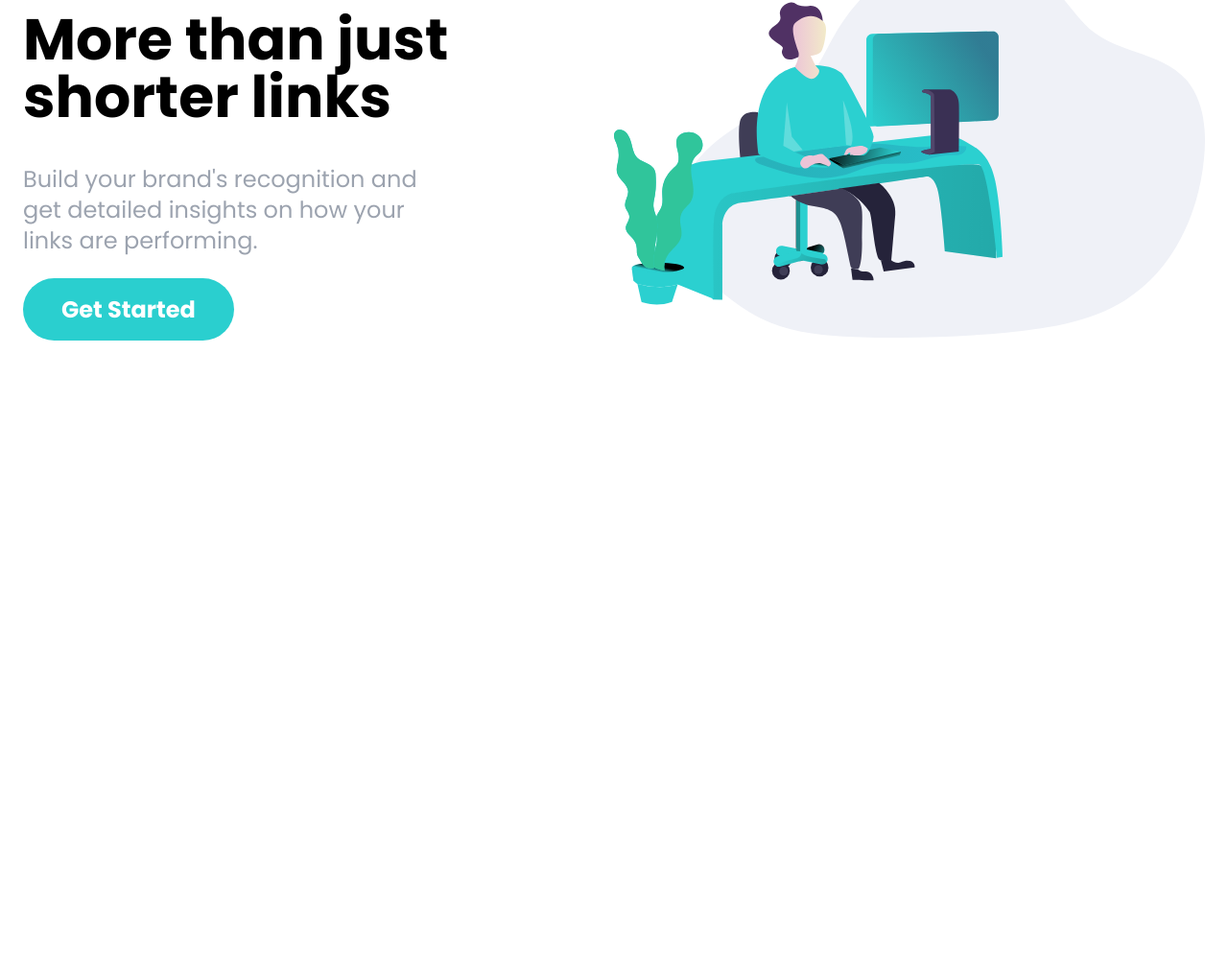
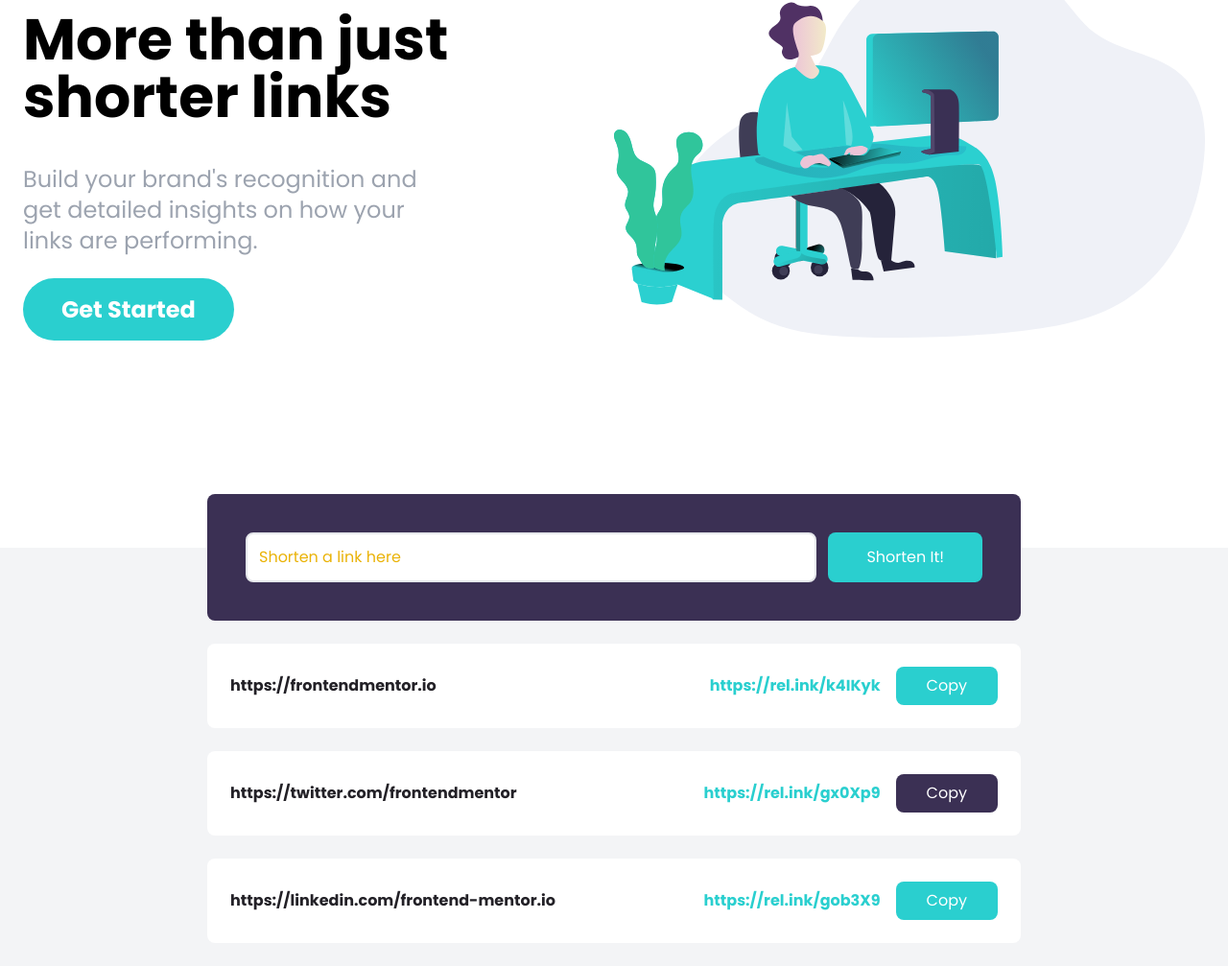
Before and after one commit to Coco8572/Shortly_Website, a website: page shortly/index.html in a window 1280 px wide. Shown: the part 173-1180 px from the top of the page at 96% size. Before the commit the page ends 800 px from the top, so only its background shows below. Drawn offline with Linux system fonts and the light colour scheme.

Commit message:
added shorten form & links

```diff
--- a/shortly/index.html
+++ b/shortly/index.html
@@ -63,6 +63,69 @@
             </div>
         </div>
     </section>
+
+    <!---- Shorten Section ---->
+    <section id="shorten" class="relative bg-gray-100">
+        <!---- Shorten Container ---->
+        <div class="max-w-4xl mx-auto p-6 space-y-6">
+            <!---- Form ---->
+            <form id="link-form"
+                class="relative flex flex-col w-full p-10 -mt-20 space-y-4 bg-darkViolet rounded-lg md:flex-row md:space-y-0 md:space-x-3">
+                <input type="text" class="flex-1 p-3 border-2 rounded-lg placeholder-yellow-500 focus:outline-none"
+                    placeholder="Shorten a link here" id="link-input" />
+
+                <button class="px-10 py-3 text-white bg-cyan rounded-lg hover:bg-cyanLight focus:outline-none md:py-2">
+                    Shorten It!
+                </button>
+            </form>
+
+            <!---- Link 1 ---->
+            <div class="flex flex-col items-center justify-between w-full p-6 bg-white rounded-lg md:flex-row">
+                <p class="font-bold text-center text-veryDarkViolet md:text-left">
+                    https://frontendmentor.io
+                </p>
+
+                <div class="flex flex-col items-center justify-end flex-1 space-x-4 space-y-2 md:flex-row md:space-y-0">
+                    <div class="font-bold text-cyan">
+                        https://rel.ink/k4IKyk
+                    </div>
+                    <button class="p-2 px-8 text-white bg-cyan rounded-lg hover:opacity-70 focus:outline-none">
+                        Copy
+                    </button>
+                </div>
+            </div>
+            <!---- Link 2 ---->
+            <div class="flex flex-col items-center justify-between w-full p-6 bg-white rounded-lg md:flex-row">
+                <p class="font-bold text-center text-veryDarkViolet md:text-left">
+                    https://twitter.com/frontendmentor
+                </p>
+
+                <div class="flex flex-col items-center justify-end flex-1 space-x-4 space-y-2 md:flex-row md:space-y-0">
+                    <div class="font-bold text-cyan">
+                        https://rel.ink/gx0Xp9
+                    </div>
+                    <button class="p-2 px-8 text-white bg-darkViolet rounded-lg hover:opacity-70 focus:outline-none">
+                        Copy
+                    </button>
+                </div>
+            </div>
+            <!---- Link 3 ---->
+            <div class="flex flex-col items-center justify-between w-full p-6 bg-white rounded-lg md:flex-row">
+                <p class="font-bold text-center text-veryDarkViolet md:text-left">
+                    https://linkedin.com/frontend-mentor.io
+                </p>
+
+                <div class="flex flex-col items-center justify-end flex-1 space-x-4 space-y-2 md:flex-row md:space-y-0">
+                    <div class="font-bold text-cyan">
+                        https://rel.ink/gob3X9
+                    </div>
+                    <button class="p-2 px-8 text-white bg-cyan rounded-lg hover:opacity-70 focus:outline-none">
+                        Copy
+                    </button>
+                </div>
+            </div>
+        </div>
+    </section>
 </body>
 
 </html>
```
Also changed, not shown: shortly/css/style.css.
